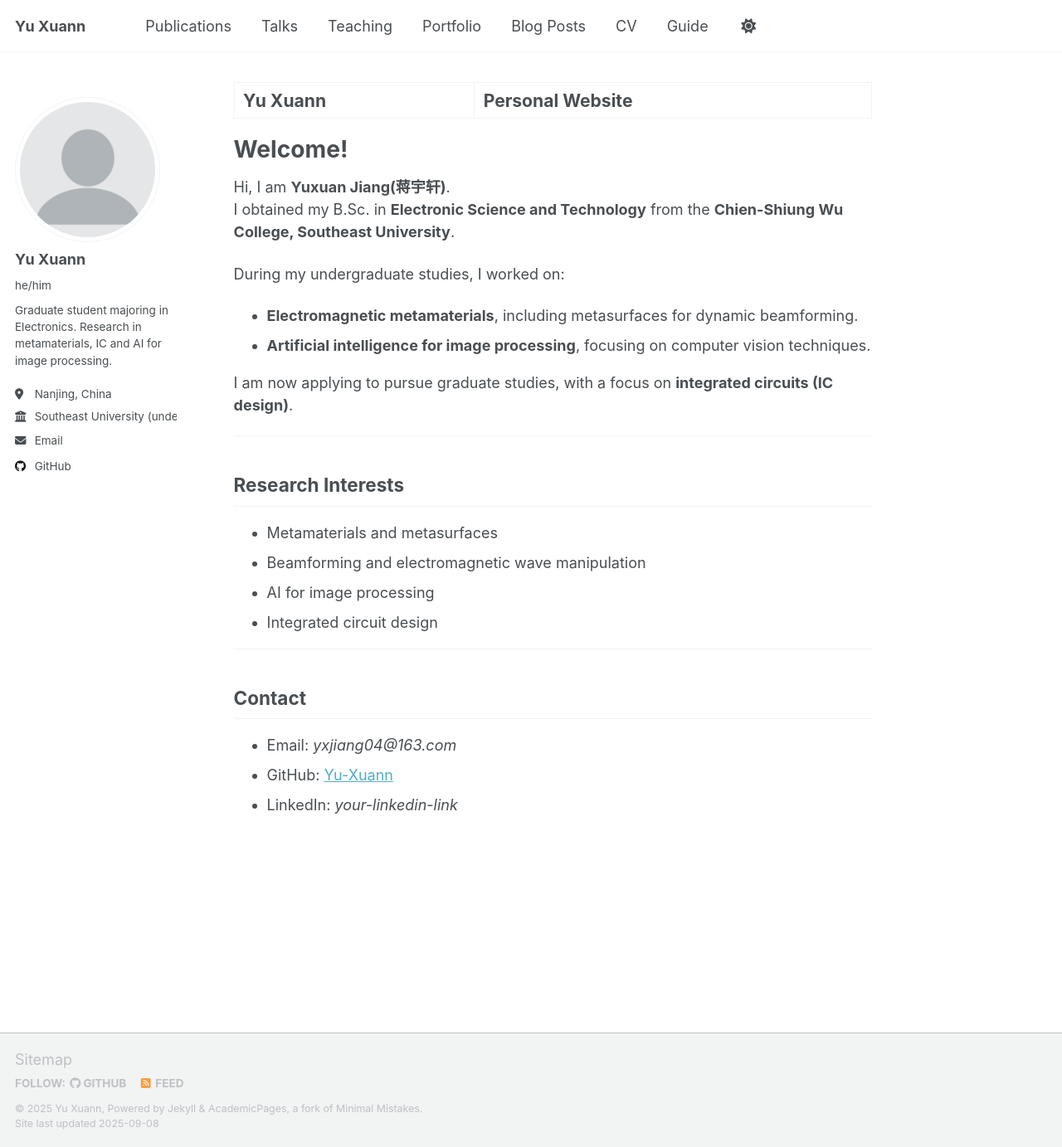
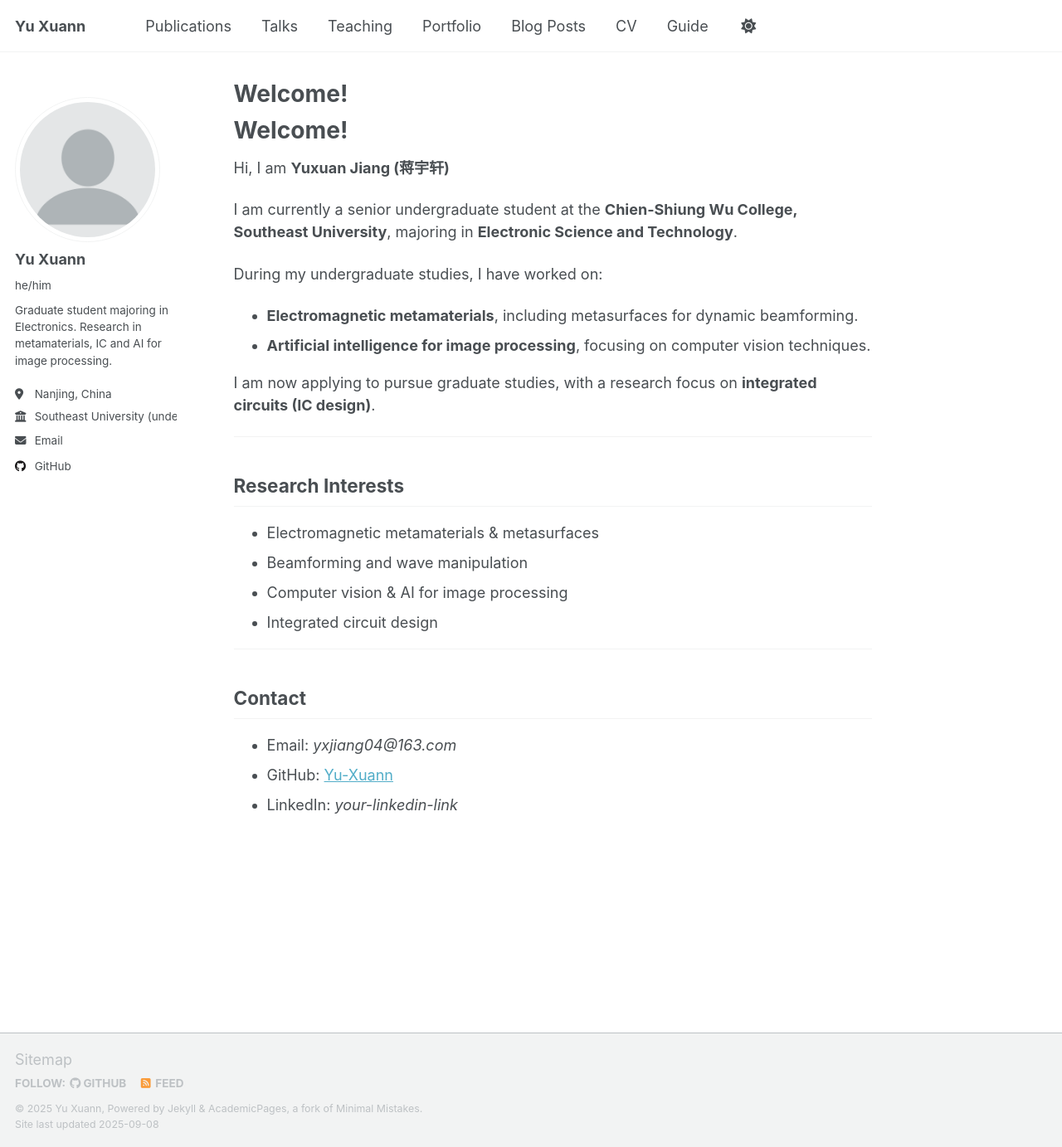
Before and after one commit to Yu-Xuann/Yu-Xuann.github.io, a Jekyll site: the page built from _pages/about.md, in a window 1280 px wide and 1383 px high. Shown: the whole window at 83% size. Built offline with Jekyll 4.4.1, drawn with Linux system fonts in a browser that asks for light colours; a script that is not in the unit is left out; our own code applies the rules of GitHub Pages for plain Markdown files.

Commit message:
Update about.md

```diff
--- a/_pages/about.md
+++ b/_pages/about.md
@@ -1,29 +1,31 @@
 ---
+
 permalink: /
-title: "Yu Xuann | Personal Website"
 author_profile: true
 redirect_from:
   - /about/
   - /about.html
+
 ---
 
 # Welcome!
 
-Hi, I am **Yuxuan Jiang(蒋宇轩)**.
-I obtained my B.Sc. in **Electronic Science and Technology** from the **Chien-Shiung Wu College, Southeast University**.
+Hi, I am **Yuxuan Jiang (蒋宇轩)**
 
-During my undergraduate studies, I worked on:
+I am currently a senior undergraduate student at the **Chien-Shiung Wu College, Southeast University**, majoring in **Electronic Science and Technology**.
+
+During my undergraduate studies, I have worked on:
 - **Electromagnetic metamaterials**, including metasurfaces for dynamic beamforming.
 - **Artificial intelligence for image processing**, focusing on computer vision techniques.
 
-I am now applying to pursue graduate studies, with a focus on **integrated circuits (IC design)**.
+I am now applying to pursue graduate studies, with a research focus on **integrated circuits (IC design)**.
 
 ---
 
 ## Research Interests
-- Metamaterials and metasurfaces
-- Beamforming and electromagnetic wave manipulation
-- AI for image processing
+- Electromagnetic metamaterials & metasurfaces
+- Beamforming and wave manipulation
+- Computer vision & AI for image processing
 - Integrated circuit design
 
 ---
```
